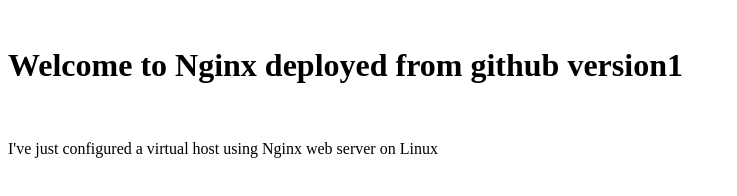
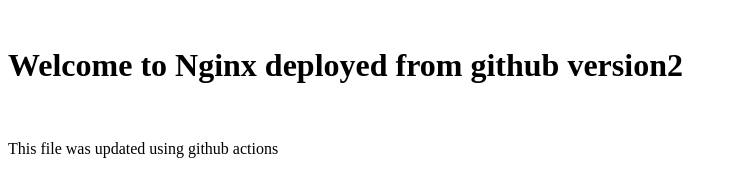
Before and after one commit to Miheyzt/webserver, a plain HTML site: page index.html in a window 1280 px wide. Shown: the whole page, without its empty margins (0-737 px from the left). Drawn offline with Linux system fonts and the light colour scheme.

Commit message:
Update index.html

```diff
--- a/index.html
+++ b/index.html
@@ -2,10 +2,10 @@
 <html>
 <head>
     <meta charset="utf-8">
-    <title>Nginx: Web & Reverse proxy server. Test1</title>
+    <title>Nginx: Github</title>
 </head>
 <body>
-    <h1>Welcome to Nginx deployed from github version1</h1>
-    <p>I've just configured a virtual host using Nginx web server on Linux</p>
+    <h1>Welcome to Nginx deployed from github version2</h1>
+    <p>This file was updated using github actions</p>
 </body>
 </html>
```
